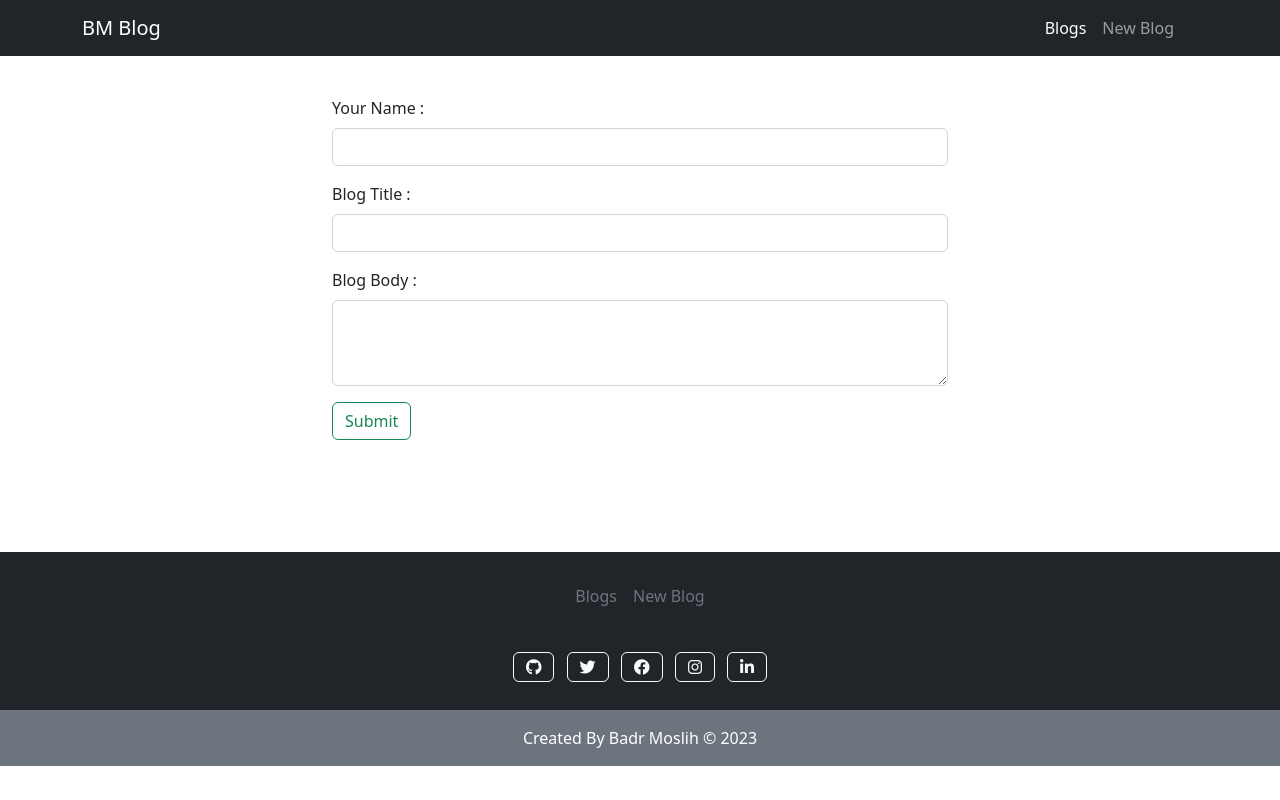
After one commit to Moslihbadr/Blog-App, a PHP site: page /new_blog.php in a window 1280 px wide. The commit adds this page. Run offline with PHP 8.4, Linux system fonts and the light colour scheme.

Commit message:
update php files

```diff
--- a/index.php
+++ b/index.php
@@ -11,7 +11,7 @@
     <title>Blog App</title>
   </head>
   <body>
-    <?php include("./php/header.php");?>
+  <br><br>
     <div class="container mt-5">
 
     <?php
--- /dev/null
+++ b/new_blog.php
@@ -0,0 +1,40 @@
+<?php include("./php/connect_DB.php");?>
+<!DOCTYPE html>
+<html lang="en">
+<head>
+  <meta charset="UTF-8">
+  <meta http-equiv="X-UA-Compatible" content="IE=edge">
+  <meta name="viewport" content="width=device-width, initial-scale=1.0">
+  <link rel="stylesheet" href="https://cdnjs.cloudflare.com/ajax/libs/font-awesome/6.4.0/css/all.min.css"/>
+    <link rel="stylesheet" href="https://cdnjs.cloudflare.com/ajax/libs/bootstrap/5.2.3/css/bootstrap.min.css"/>
+    <link rel="stylesheet" href="../Blog/css/style.css">
+  <title>New Blog</title>
+</head>
+<body>
+<?php include("./php/header.php");?>
+<br><br>
+  <div class="container d-flex justify-content-center flex-column my-5 w-50 w-md-100">
+      <form action="">
+      <div class="mb-3">
+        <label for="exampleFormControlInput1" class="form-label">Your Name :</label>
+        <input type="text" class="form-control" id="exampleFormControlInput1">
+      </div>
+      <div class="mb-3">
+        <label for="exampleFormControlInput1" class="form-label">Blog Title :</label>
+        <input type="text" class="form-control" id="exampleFormControlInput1">
+      </div>
+      <div class="mb-3">
+        <label for="exampleFormControlTextarea1" class="form-label">Blog Body :</label>
+        <textarea class="form-control" id="exampleFormControlTextarea1" rows="3"></textarea>
+      </div>
+      <input type="submit" value="Submit" class="btn btn-outline-success">
+    </form>
+  </div>
+
+  <?php include("./php/footer.php");?>
+
+  <script src="../Blog/js/script.js"></script>
+  <script src="https://cdnjs.cloudflare.com/ajax/libs/jquery/3.7.0/jquery.min.js"></script>
+  <script src="https://cdnjs.cloudflare.com/ajax/libs/bootstrap/5.2.3/js/bootstrap.min.js"></script>
+</body>
+</html>
--- a/php/footer.php
+++ b/php/footer.php
@@ -1,4 +1,4 @@
-<div class="container-fluid px-0">
+<div class="container-fluid px-0 pt-5">
   <footer class="bg-dark text-center text-white">
   <div class="container p-4 pb-0">
     <section>
```
